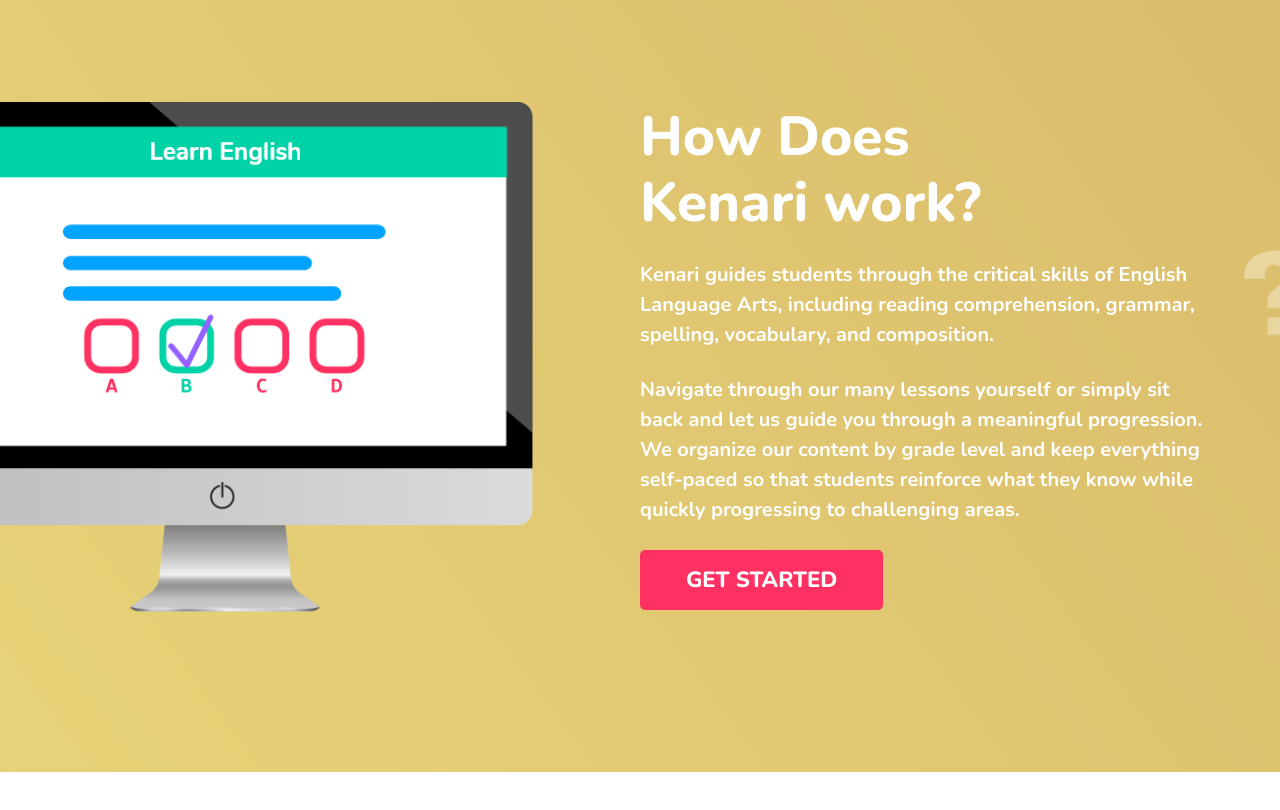
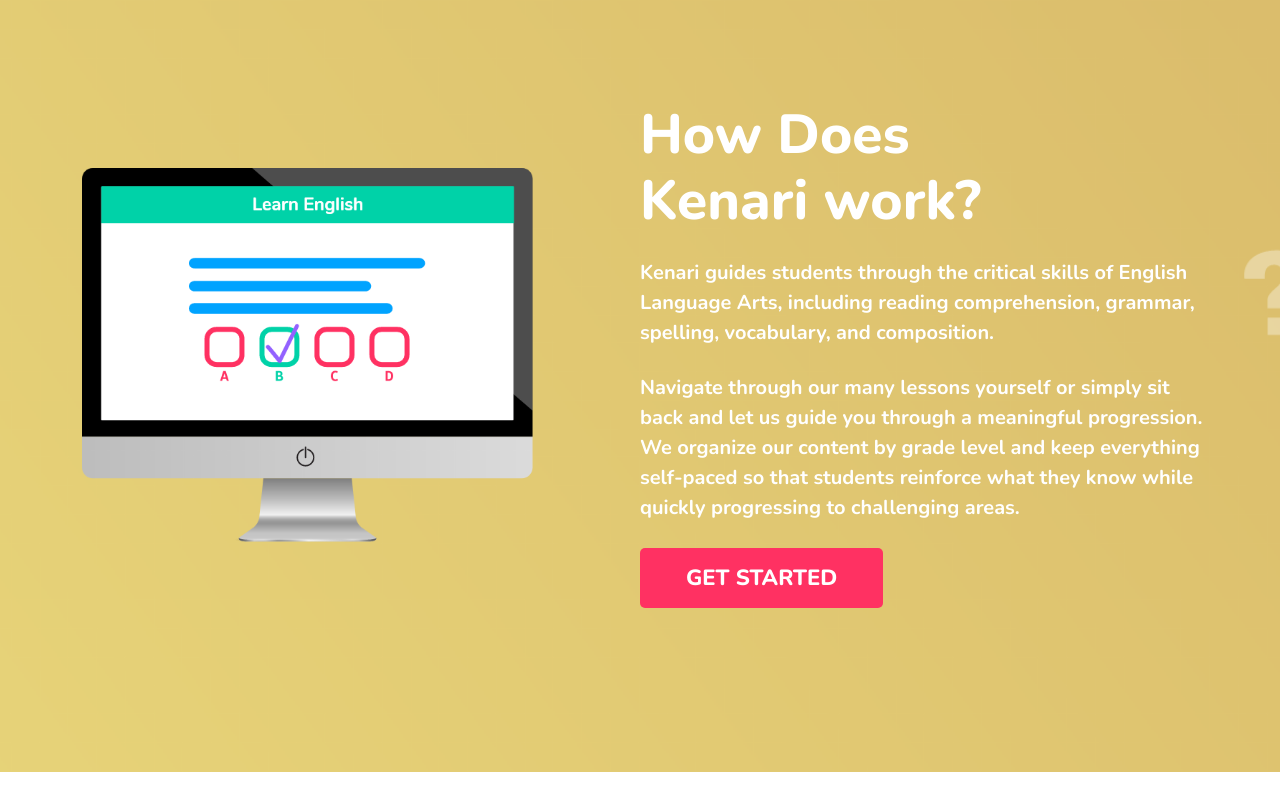
Before and after one commit to mehedihasanshamim-star/Kenari, a plain HTML site: page index.html in a window 1280 px wide. Shown: the part 2175-2985 px from the top of the page. Drawn offline with nearby package versions, Linux system fonts and the light colour scheme.

Commit message:
work-img-1200-1400

```diff
--- a/scss/section/_work.scss
+++ b/scss/section/_work.scss
@@ -44,6 +44,12 @@
     @media #{$small_mobile}{
         display: none;
     }
+    @media #{$large_small}{
+        margin-left: 0px;
+    }
+    @media #{$big_screen}{
+        margin-left: 0px;
+    }
 
 }
 .work-text{
```
Also changed, not shown: css/style.css, 1 other file.
